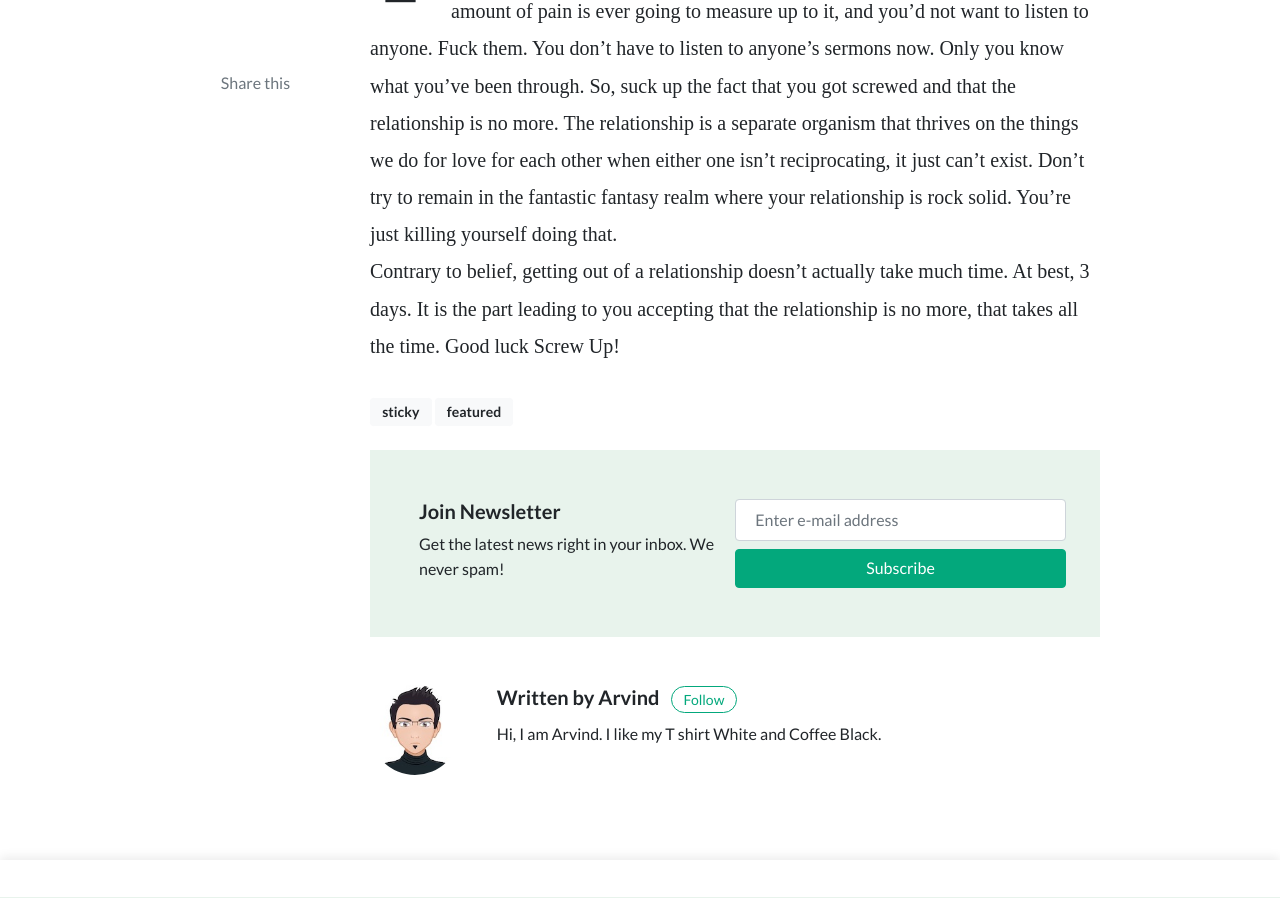
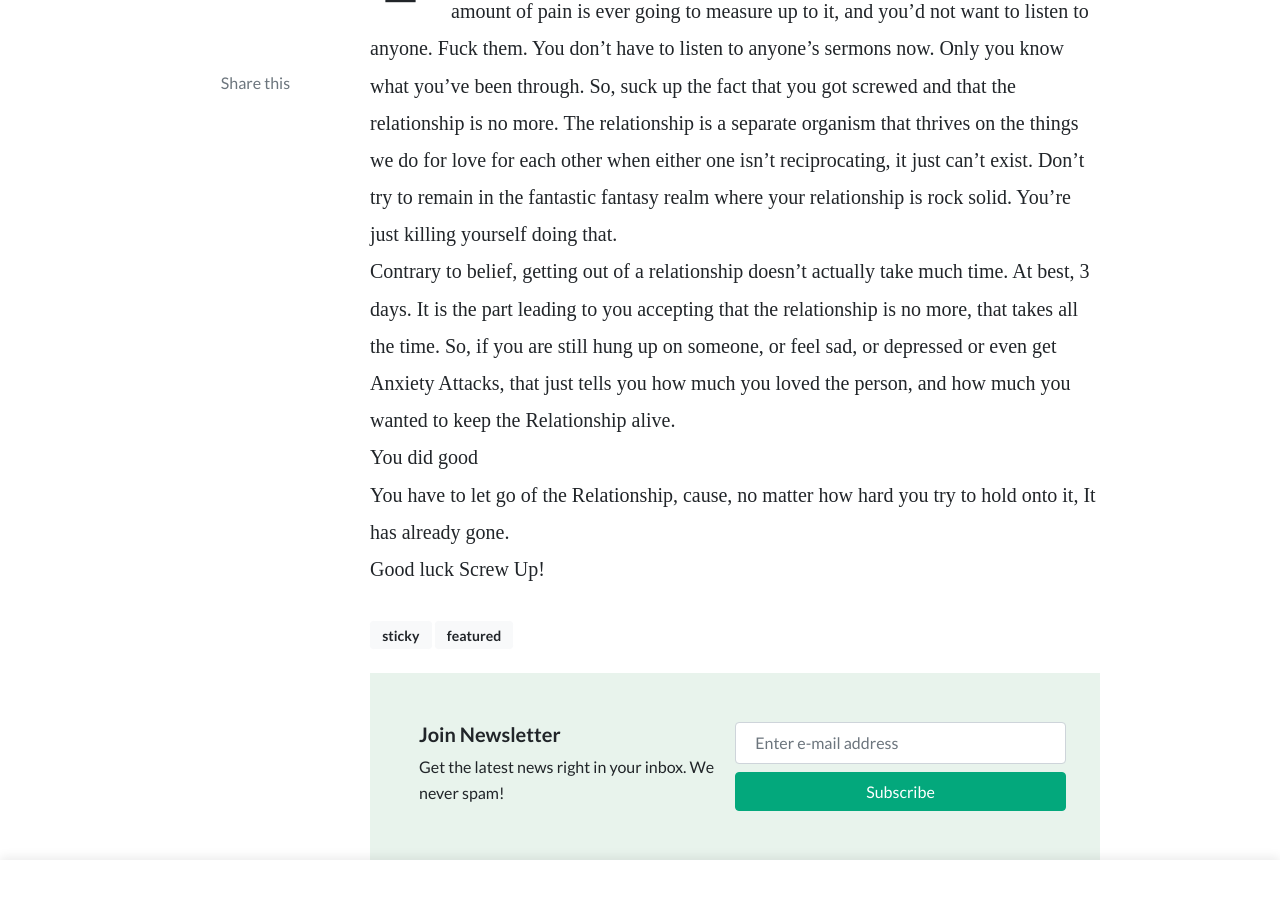
Before and after one commit to thescrewup/thescrewup.github.io, a Jekyll site: the page built from _posts/2019-12-24-Handling-a-Breakup.markdown, in a window 1280 px wide and 900 px high, scrolled down 521 px. Built offline with Jekyll 4.4.1, drawn with Linux system fonts in a browser that asks for light colours; nearby versions of some CDN libraries; comment, search, counter and statistics services are not loaded.

Commit message:
Update 2019-12-24-Handling-a-Breakup.markdown

```diff
--- a/_posts/2019-12-24-Handling-a-Breakup.markdown
+++ b/_posts/2019-12-24-Handling-a-Breakup.markdown
@@ -18,4 +18,9 @@ where your relationship is rock solid. You're just killing yourself doing that.
 <br>
 Contrary to belief, getting out of a relationship doesn't actually take much time. At best, 3 days.
 It is the part leading to you accepting that the relationship is no more, that takes all the time.
+So, if you are still hung up on someone, or feel sad, or depressed or even get Anxiety Attacks, that just
+tells you how much you loved the person, and how much you wanted to keep the Relationship alive.
+<br>You did good <br>
+You have to let go of the Relationship, cause, no matter how hard you try to hold onto it, It has already gone.
+<br>
 Good luck Screw Up!
```
